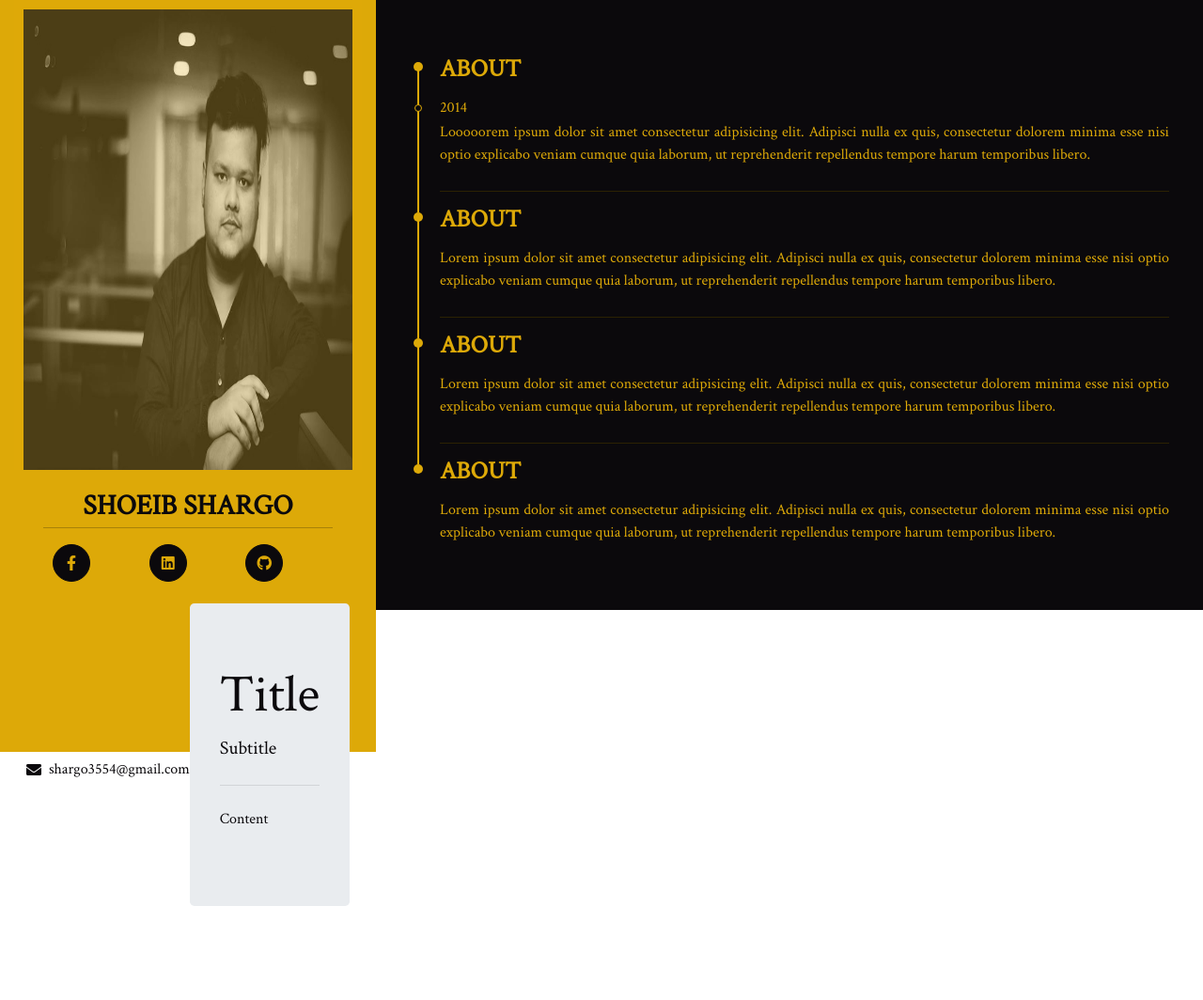
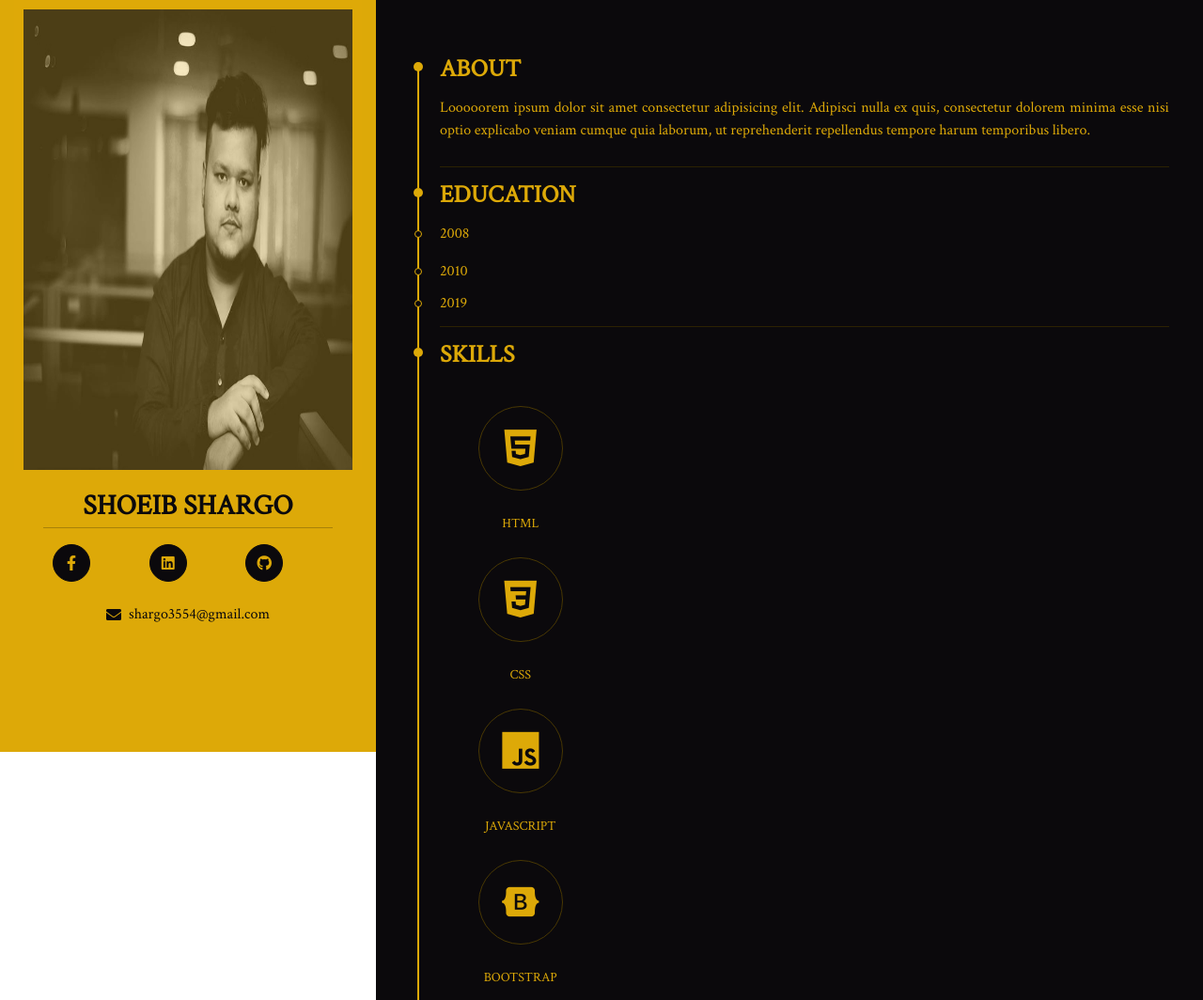
Before and after one commit to TheSRK/Responsive-Portfolio-Website-Using-HTML-SCSS-Bootstap-4, a plain HTML site: page index.html in a window 1280 px wide. Shown: the top 1064 px of the page at 94% size. Before the commit the page ends 800 px from the top, so only its background shows below. Drawn offline with nearby package versions, Linux system fonts and the light colour scheme.

Commit message:
added skills section

```diff
--- a/index.html
+++ b/index.html
@@ -5,6 +5,10 @@
     <meta name="viewport" content="width=device-width, initial-scale=1.0" />
     <meta http-equiv="X-UA-Compatible" content="ie=edge" />
     <title>Document</title>
+    <link
+      rel="stylesheet"
+      href="https://cdn.rawgit.com/konpa/devicon/df6431e323547add1b4cf45992913f15286456d3/devicon.min.css"
+    />
     <link
       rel="stylesheet"
       href="https://cdnjs.cloudflare.com/ajax/libs/font-awesome/5.11.2/css/all.min.css"
@@ -68,12 +72,6 @@
                       <a href="#" class="nav-link">
                         <i class="fas fa-envelope mr-2"></i>
                         shargo3554@gmail.com
-                        <div class="jumbotron">
-                          <h1 class="display-4">Title</h1>
-                          <p class="lead">Subtitle</p>
-                          <hr class="my-4" />
-                          <p>Content</p>
-                        </div>
                       </a>
                     </div>
                   </div>
@@ -92,9 +90,7 @@
                   <div class="heading">
                     About
                   </div>
-                  <div class="subHeading">
-                    2014
-                  </div>
+
                   <p class="text-justify">
                     Looooorem ipsum dolor sit amet consectetur adipisicing elit.
                     Adipisci nulla ex quis, consectetur dolorem minima esse nisi
@@ -104,25 +100,66 @@
                 </div>
                 <div class="block">
                   <div class="heading">
-                    About
+                    Education
                   </div>
-                  <p class="text-justify">
-                    Lorem ipsum dolor sit amet consectetur adipisicing elit.
-                    Adipisci nulla ex quis, consectetur dolorem minima esse nisi
-                    optio explicabo veniam cumque quia laborum, ut reprehenderit
-                    repellendus tempore harum temporibus libero.
-                  </p>
+                  <div class="subHeading">
+                    2008
+                    <p class="text-justify">
+
+                    </p>
+                  </div>
+                  <div class="subHeading">
+                    2010
+                  </div>
+                  <div class="subHeading">
+                    2019
+                  </div>
+
+
                 </div>
+
                 <div class="block">
                   <div class="heading">
-                    About
+                    Skills
                   </div>
-                  <p class="text-justify">
-                    Lorem ipsum dolor sit amet consectetur adipisicing elit.
-                    Adipisci nulla ex quis, consectetur dolorem minima esse nisi
-                    optio explicabo veniam cumque quia laborum, ut reprehenderit
-                    repellendus tempore harum temporibus libero.
-                  </p>
+                  <div class="skillBar">
+                    <div class="row">
+                      <div class="col-md-3">
+                        <div class="circularProgress" data-progress="90%">
+                          <div class="icon">
+                            <i class="devicon-html5-plain"></i>
+                          </div>
+                        </div>
+                        <div class="skill">
+                          HTML
+                        </div>
+                        <div class="circularProgress" data-progress="90%">
+                          <div class="icon">
+                            <i class="devicon-css3-plain"></i>
+                          </div>
+                        </div>
+                        <div class="skill">
+                          CSS
+                        </div>
+                        <div class="circularProgress" data-progress="90%">
+                          <div class="icon">
+                            <i class="devicon-javascript-plain"></i>
+                          </div>
+                        </div>
+                        <div class="skill">
+                          JavaScript
+                        </div>
+                        <div class="circularProgress" data-progress="90%">
+                          <div class="icon">
+                            <i class="devicon-bootstrap-plain"></i>
+                          </div>
+                        </div>
+                        <div class="skill">
+                          Bootstrap
+                        </div>
+                      </div>
+                    </div>
+                  </div>
                 </div>
                 <div class="block">
                   <div class="heading">
@@ -157,5 +194,6 @@
       integrity="sha384-JZR6Spejh4U02d8jOt6vLEHfe/JQGiRRSQQxSfFWpi1MquVdAyjUar5+76PVCmYl"
       crossorigin="anonymous"
     ></script>
+    <script type="text/javascript" src="./js/script.js"></script>
   </body>
 </html>
--- a/js/script.js
+++ b/js/script.js
@@ -0,0 +1,15 @@
+$(document).ready(function() {
+  $(".circularProgress").each(function(index, cProgress) {
+    var progressPerntage = parseInt($(cProgress).attr("data-progress"));
+    $(cProgress).css({
+      "background-image":
+        "conic-gradient(#dda908" +
+        progressPerntage +
+        "%,#0b090c " +
+        progressPerntage +
+        "%)"
+
+    });
+
+  });
+});
--- a/scss/style.scss
+++ b/scss/style.scss
@@ -15,7 +15,6 @@ body {
 }
 aside {
   background-color: $yellow;
-
 }
 
 main {
@@ -23,7 +22,6 @@ main {
 }
 
 .noBullets {
-
   padding: 0;
   margin: 0;
   list-style-type: none;
@@ -33,7 +31,6 @@ main {
   }
 }
 .socialLinks {
-
   li {
     display: flex;
     align-items: center;
@@ -47,7 +44,6 @@ main {
     }
   }
   .icon {
-
     height: 40px;
     width: 40px;
     border: 1px solid $black;
@@ -58,25 +54,23 @@ main {
     background-color: $black;
     border-radius: 500px;
     outline: 0;
-    &:hover{
+    &:hover {
       background-color: lighten($black, 15%);
     }
   }
 }
 
-.email a{
-
+.email a {
   display: flex;
   justify-content: center;
   align-items: center;
   color: $black;
-  &:hover{
+  &:hover {
     color: lighten($black, 15%);
   }
 }
 
-.profileImage{
-
+.profileImage {
   height: 500px;
   overflow: hidden;
   position: relative;
@@ -84,7 +78,7 @@ main {
   display: flex;
   justify-content: center;
   align-items: center;
-  &::after{
+  &::after {
     content: "";
     position: absolute;
     top: 0;
@@ -92,19 +86,17 @@ main {
     left: 0;
     right: 0;
     margin: auto;
-    background-color: rgba($yellow,0.25);
+    background-color: rgba($yellow, 0.25);
   }
-  img{
+  img {
     height: 500px;
     filter: grayscale(100%);
     margin: auto;
   }
-
 }
 
-.bottomSection{
-
-  .name{
+.bottomSection {
+  .name {
     font-size: 30px;
     font-weight: 600;
     text-align: center;
@@ -116,14 +108,14 @@ main {
   }
 }
 
-.timeline{
-  .block{
+.timeline {
+  .block {
     color: $yellow;
     position: relative;
     padding: 10px 0;
-    &:not(:last-child){
+    &:not(:last-child) {
       border-bottom: 1px solid darken($yellow, 36%);
-      &::before{
+      &::before {
         content: "";
         position: absolute;
         top: 46px;
@@ -135,15 +127,15 @@ main {
         background-color: $yellow;
       }
     }
-    .heading{
+    .heading {
       font-size: 26px;
       font-weight: 600;
       margin-bottom: 10px;
       position: relative;
       text-transform: uppercase;
-      &::before{
+      &::before {
         content: "";
-        position:absolute;
+        position: absolute;
         height: 10px;
         width: 10px;
         background-color: $yellow;
@@ -152,12 +144,12 @@ main {
         left: -28px;
       }
     }
-    .subHeading{
+    .subHeading {
       font-size: 16px;
       font-weight: normal;
       margin: 10px auto 2px;
       position: relative;
-      &::before{
+      &::before {
         content: "";
         position: absolute;
         height: 8px;
@@ -168,9 +160,59 @@ main {
         border: 1px solid $yellow;
         top: 8px;
         left: -27px;
-
       }
     }
+  }
+}
+
+.skillBar {
+  margin: 10px auto;
+
+  .circularProgress {
+    height: 100px;
+    width: 100px;
+
+    border-radius: 500px;
+    box-sizing: border-box;
+    position: relative;
+    margin: 20px auto;
+    &::before {
+      content: "";
+      position: absolute;
+      top: 0;
+      bottom: 0;
+      left: 0;
+      right: 0;
+      margin: auto;
+      height: 90%;
+      width: 90%;
+      border: 1px solid darken($yellow, 30%);
+      border-radius: 500px;
+      z-index: 1;
+      background-color: $black;
+    }
+    .icon{
+      height: 80px;
+      width: 80px;
+      z-index: 2;
+      position: absolute;
+      top: 0;
+      bottom: 0;
+      left: 0;
+      right: 0;
+      margin: auto;
+      display: flex;
+      justify-content: center;
+      align-items: center;
+      font-size: 40px;
+    }
+
+  }
+  .skill{
+    text-align: center;
+    margin: 10px auto;
+    text-transform: uppercase;
+    font-size: 14px;
   }
 }
 
--- a/styles.css
+++ b/styles.css
@@ -160,6 +160,56 @@ main {
       top: 8px;
       left: -27px; }
 
+.skillBar {
+  margin: 10px auto; }
+  .skillBar .circularProgress {
+    height: 100px;
+    width: 100px;
+    border-radius: 500px;
+    -webkit-box-sizing: border-box;
+    box-sizing: border-box;
+    position: relative;
+    margin: 20px auto; }
+    .skillBar .circularProgress::before {
+      content: "";
+      position: absolute;
+      top: 0;
+      bottom: 0;
+      left: 0;
+      right: 0;
+      margin: auto;
+      height: 90%;
+      width: 90%;
+      border: 1px solid #493803;
+      border-radius: 500px;
+      z-index: 1;
+      background-color: #0b090c; }
+    .skillBar .circularProgress .icon {
+      height: 80px;
+      width: 80px;
+      z-index: 2;
+      position: absolute;
+      top: 0;
+      bottom: 0;
+      left: 0;
+      right: 0;
+      margin: auto;
+      display: -webkit-box;
+      display: -ms-flexbox;
+      display: flex;
+      -webkit-box-pack: center;
+      -ms-flex-pack: center;
+      justify-content: center;
+      -webkit-box-align: center;
+      -ms-flex-align: center;
+      align-items: center;
+      font-size: 40px; }
+  .skillBar .skill {
+    text-align: center;
+    margin: 10px auto;
+    text-transform: uppercase;
+    font-size: 14px; }
+
 @media (min-width: 992px) {
   .profileWrapper aside {
     position: fixed;
```
